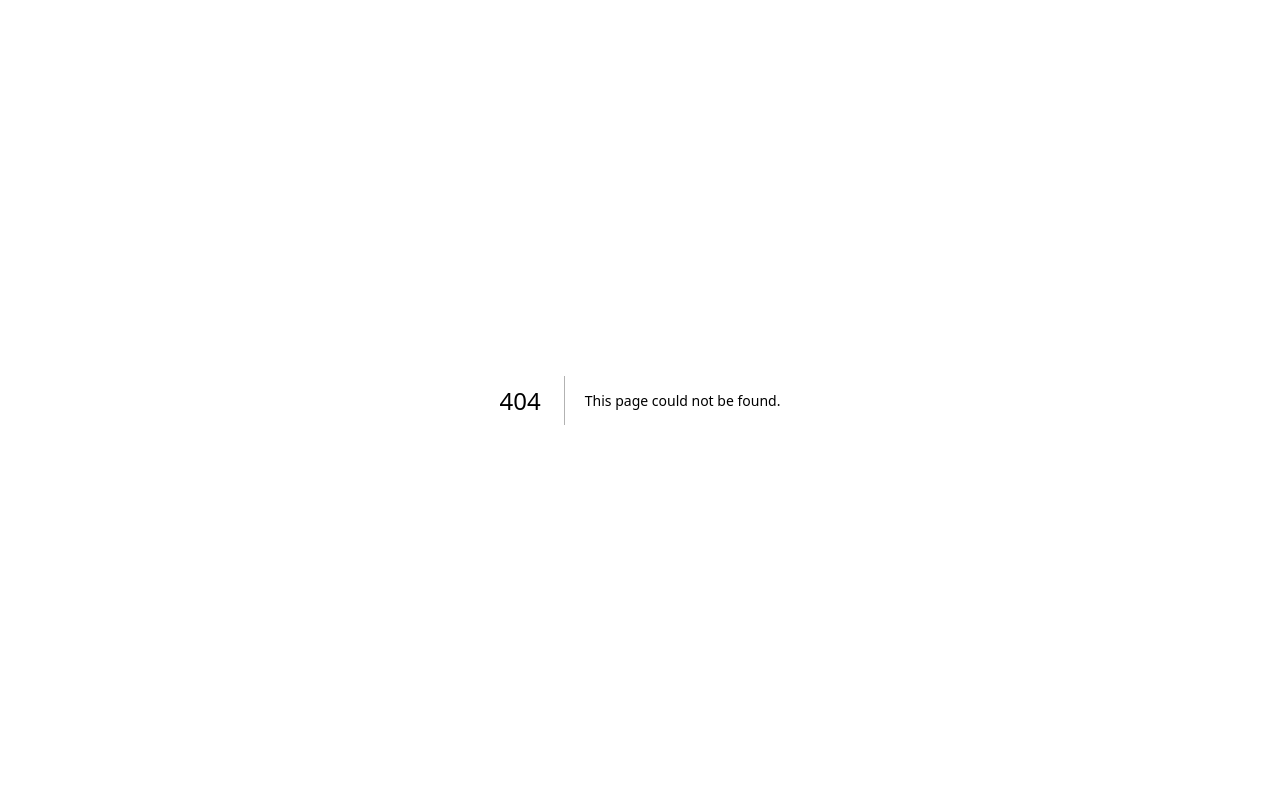
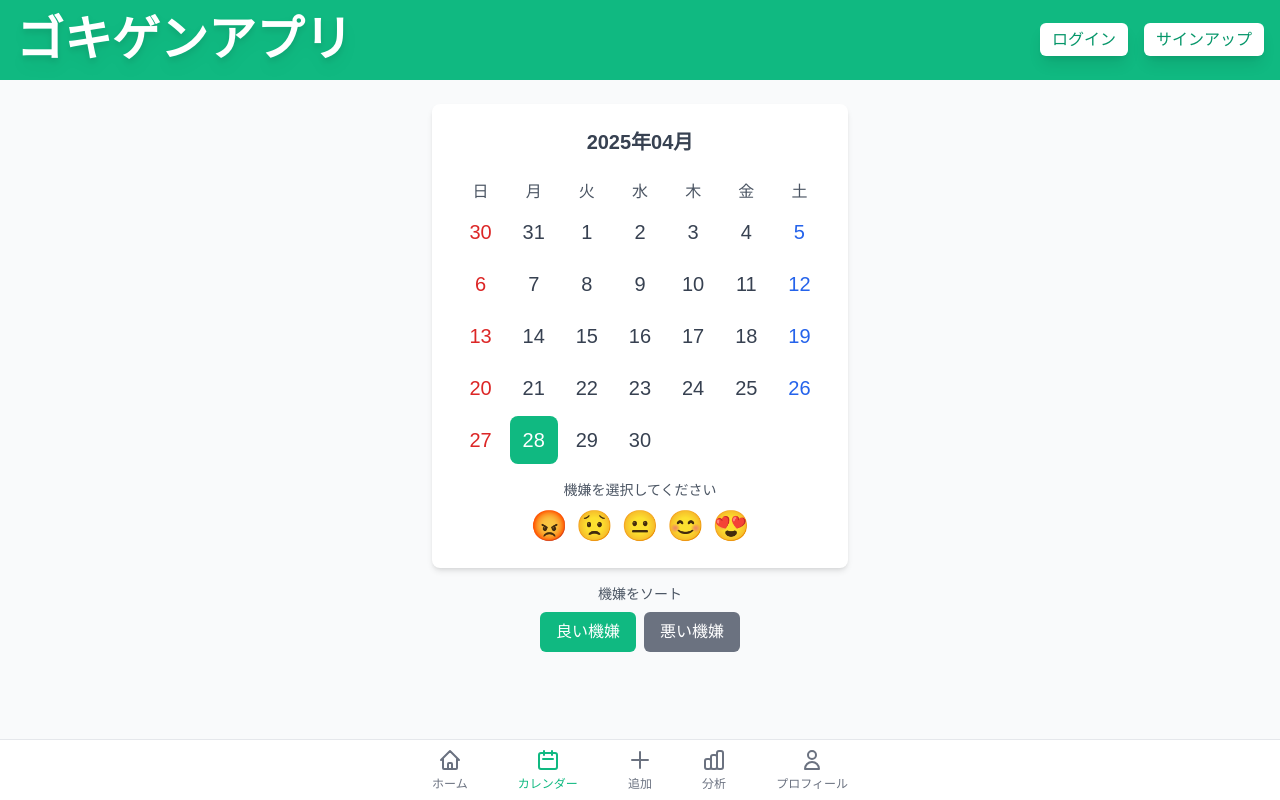
Before and after one commit to comsize-kawashima/gokigen-app, a Next.js app: page /calendar in a window 1280 px wide. Before the commit this address had no page. Built offline with nearby package versions, Linux system fonts and the light colour scheme; a web font is replaced by a local one.

Commit message:
[add]カレンダーページコンポーネントを追加

```diff
--- /dev/null
+++ b/pages/calendar.tsx
@@ -0,0 +1,36 @@
+import React from "react";
+
+import BottomNav from "@/components/navigation/BottomNav";
+
+import Layout from "../components/layout/Layout";
+import MoodCalendar from "../components/mood/MoodCalendar";
+
+interface CalendarPageProps {
+  moodData: { [key: string]: number };
+}
+
+const CalendarPage: React.FC<CalendarPageProps> = ({ moodData }) => {
+  return (
+    <Layout title="カレンダー | ゴキゲンアプリ">
+      <div className="max-w-md mx-auto px-4 py-6 pb-24">
+        {/* ホーム画面で入力された機嫌をカレンダーに表示 */}
+        <MoodCalendar moodData={moodData} setMoodData={() => {}} />
+        {/* ソート機能の追加 */}
+        <div className="mt-4">
+          <h3 className="text-center text-sm text-gray-600">機嫌をソート</h3>
+          <div className="flex justify-center space-x-2 mt-2">
+            <button className="bg-emerald-500 text-white py-2 px-4 rounded-md">
+              良い機嫌
+            </button>
+            <button className="bg-gray-500 text-white py-2 px-4 rounded-md">
+              悪い機嫌
+            </button>
+          </div>
+        </div>
+        <BottomNav />
+      </div>
+    </Layout>
+  );
+};
+
+export default CalendarPage;
```
